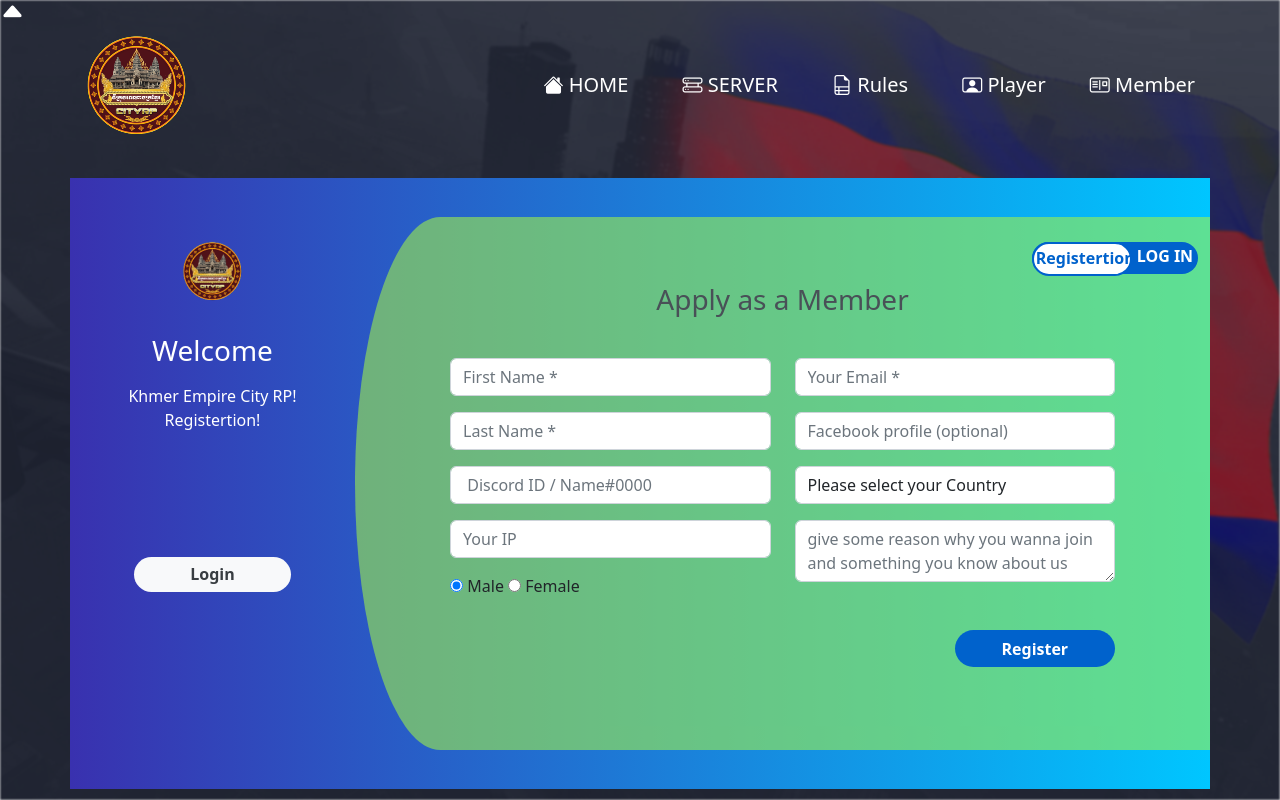
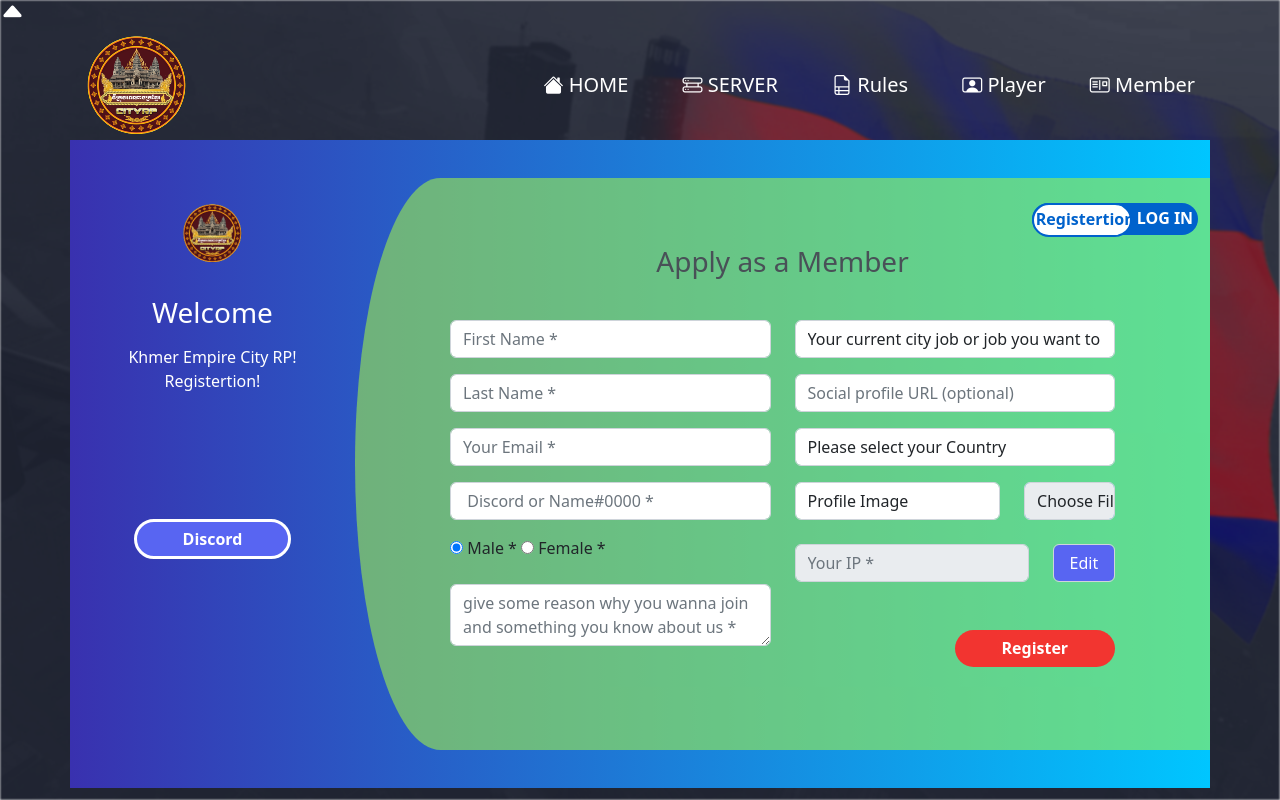
Before and after one commit to meassamrong/khmer_empire_web, a PHP site: page /member.php in a window 1280 px wide. Run offline with PHP 8.4, Linux system fonts and the light colour scheme; some libraries are stand-ins or nearby versions; some web fonts are replaced.

Commit message:
update member registeration

```diff
--- a/css/register.css
+++ b/css/register.css
@@ -1,9 +1,7 @@
 .register {
     background: -webkit-linear-gradient(left, #3931af, #00c6ff);
-    margin-top: 3%;
     padding: 3%;
 }
-
 .register-left {
     text-align: center;
     color: #fff;
@@ -117,3 +115,17 @@
     margin-bottom: -15%;
     color: #495057;
 }
+#discordbtn {
+    background-color: #5865f2;
+    border: solid 3px #fff;
+    color: #fff;
+}
+#discordbtn:hover{
+    background-color: #7580fa;
+}
+#discord_weget {
+    position: absolute;
+    bottom: 5%;
+    left: 2%;
+    visibility: hidden;
+}
--- /dev/null
+++ b/js/members.js
@@ -0,0 +1,60 @@
+$.get('https://www.cloudflare.com/cdn-cgi/trace', function(data) {
+  // Convert key-value pairs to JSON
+  // https://stackoverflow.com/a/39284735/452587
+  data = data.trim().split('\n').reduce(function(obj, pair) {
+    pair = pair.split('=');
+    return obj[pair[0]] = pair[1], obj;
+  }, {});
+  $("#clientIP").val(data.ip);
+  $("#useClientIP").val(data.ip);
+});
+$("#clientIP").on('input', function(){
+  $("#useClientIP").val($("#clientIP").val())
+})
+
+var currentDiscord = 0;
+$("#discordbtn").on('click', function(){
+   if(currentDiscord == 0){
+    $("#discord_weget").css('visibility', 'visible')
+    currentDiscord ++;
+   }else {
+    $("#discord_weget").css('visibility', 'hidden')
+    currentDiscord = 0;
+   }
+})
+var currentValueEditIP = 0;
+$("#editeIP").css('background-color', '#5865f2')
+$("#editeIP").on('click', function(){
+  if(currentValueEditIP == 0){
+    $("#editeIP").css('background-color', '#fd2828ed')
+    $("#clientIP").prop( "disabled", false );
+    currentValueEditIP ++;
+  }else {
+    $("#clientIP").prop( "disabled", true );
+    $("#editeIP").css('background-color', '#5865f2')
+    currentValueEditIP = 0;
+  }
+});
+
+$("#btnsubmits").css('background-color', '#fd2828ed');
+
+// Example starter JavaScript for disabling form submissions if there are invalid fields
+(function () {
+  'use strict'
+
+  // Fetch all the forms we want to apply custom Bootstrap validation styles to
+  var forms = document.querySelectorAll('.needs-validation')
+
+  // Loop over them and prevent submission
+  Array.prototype.slice.call(forms)
+    .forEach(function (form) {
+      form.addEventListener('submit', function (event) {
+        if (!form.checkValidity()) {
+          event.preventDefault()
+          event.stopPropagation()
+        }
+
+        form.classList.add('was-validated')
+      }, false)
+    })
+})()
--- a/member.php
+++ b/member.php
@@ -25,7 +25,7 @@
                 <img src="img/myLogo.png" alt="" />
                 <h3>Welcome</h3>
                 <p>Khmer Empire City RP! Registertion!</p>
-                <input type="submit" name="" value="Login" /><br />
+                <input type="submit" id="discordbtn" name="" value="Discord" /><br />
             </div>
             <div class="col-md-9 register-right">
                 <ul class="nav nav-tabs nav-justified" id="myTab" role="tablist">
@@ -39,42 +39,56 @@
                 <div class="tab-content" id="myTabContent">
                     <div class="tab-pane fade show active" id="home" role="tabpanel" aria-labelledby="home-tab">
                         <h3 class="register-heading">Apply as a Member</h3>
+                            <form action="registered.php" method="POST" novalidate class="needs-validation" enctype="multipart/form-data">
                                 <div class="row register-form">
                                     <div class="col-md-6">
                                         <div class="form-group">
-                                    <input type="text" class="form-control" placeholder="First Name *" value="" />
+                                            <input type="text" name="firstname" id="firstnames" class="form-control required" required placeholder="First Name *" value="" />
                                         </div>
                                         <div class="form-group">
-                                    <input type="text" class="form-control" placeholder="Last Name *" value="" />
+                                            <input type="text" name="lastname" id="lastnames" class="form-control required" required placeholder="Last Name *" value="" />
                                         </div>
                                         <div class="form-group">
-                                    <input type="text" class="form-control" placeholder=" Discord ID / Name#0000" value="" />
+                                            <input type="email" name="pemail" id="pemails" class="form-control required" required placeholder="Your Email *" value="" />
                                         </div>
                                         <div class="form-group">
-                                    <input type="text" class="form-control" placeholder="Your IP" value="" />
+                                            <input type="text" name="pdiscordid" id="pdiscordids" class="form-control required" required placeholder=" Discord or Name#0000 *" value="" />
                                         </div>
                                         <div class="form-group">
                                             <div class="maxl">
                                                 <label class="radio inline">
                                                     <input type="radio" name="gender" value="male" checked>
-                                            <span> Male </span>
+                                                    <span> Male *</span>
                                                 </label>
                                                 <label class="radio inline">
                                                     <input type="radio" name="gender" value="female">
-                                            <span>Female </span>
+                                                    <span>Female *</span>
                                                 </label>
                                             </div>
+                                        </div>
+                                        <div class="form-group">
+                                                <textarea type="text" require name="reason" id="reasons" cols="10" rows="2" class="form-control required" required placeholder="give some reason why you wanna join and something you know about us *"></textarea>
                                         </div>
                                     </div>
                                     <div class="col-md-6">
                                         <div class="form-group">
-                                    <input type="email" class="form-control" placeholder="Your Email *" value="" />
+                                            <select name="cityjob" id="cityjobs" required class="form-control required" >
+                                                <option class="hidden" selected disabled>Your current city job or job you want to apply </option>
+                                                <option value="UnEmployed">unEmployed</option>
+                                                <option value=Police">Police</option>
+                                                <option value="Ambulance">Ambulance</option>
+                                                <option value="Mechanic">Mechanic</option>
+                                                <option value="Car Dealer">Car Dealer</option>
+                                                <option value="Real Estate">Real Estate</option>
+                                                <option value="Lawyer">Lawyer</option>
+                                                <option value="Gangster">Gangster</option>
+                                            </select>
                                         </div>
                                         <div class="form-group">
-                                    <input type="url" minlength="10" maxlength="10" name="txtEmpPhone" class="form-control" placeholder="Facebook profile (optional)" value="" />
+                                            <input type="url" name="pprofileurl" class="form-control" placeholder="Social profile URL (optional)" value="" />
                                         </div>
                                         <div class="form-group">
-                                    <select class="form-control">
+                                            <select class="form-control" name="country" id="countrys" required>
                                                 <option class="hidden" selected disabled>Please select your Country</option>
                                                 <option value="Åland Islands">Åland Islands</option>
                                                 <option value="Albania">Albania</option>
@@ -321,13 +335,27 @@
                                                 <option value="Zimbabwe">Zimbabwe</option>
                                             </select>
                                         </div>
-                                <div class="form-group">
-                                    <!-- <textarea type="text" class="form-control" placeholder="give some reason why you come here">  -->
-                                        <textarea type="text" name="" id="" cols="10" rows="2" class="form-control" placeholder="give some reason why you wanna join and something you know about us"></textarea>
+                                        <div class="row">
+                                            <div class="form-group col-8">
+                                                <label for="playerprofileimage" class="form-control">Profile Image</label>
                                             </div>
-                                <input type="submit" class="btnRegister" value="Register" />
+                                            <div class="form-group col-4">
+                                                <input type="file" name="playerprofileimage" id="playerprofileimages" required accept="image/png, image/gif, image/jpeg" class="form-control bg bg-primary" placeholder="your images" value="" />
                                             </div>
                                         </div>
+                                        <div class="row">
+                                            <div class="form-group col-9">
+                                                <input type="text" id="clientIP"  required class="form-control" disabled placeholder="Your IP *"/>
+                                                <input type="text" id="useClientIP" hidden name="clientip">
+                                            </div>
+                                            <div class="form-group col-3">
+                                                <input type="button" id="editeIP" class="form-control text-white"value="Edit" />
+                                            </div>
+                                        </div>
+                                        <input type="submit" name="btnsubmit" id="btnsubmits" class="btnRegister" value="Register" />
+                                    </div>
+                                </div>
+                            </form>
                     </div>
                     <div class="tab-pane fade show" id="profile" role="tabpanel" aria-labelledby="profile-tab">
                         <h3 class="register-heading">MEMBER LOG-IN</h3>
@@ -348,8 +376,9 @@
                 </div>
             </div>
         </div>
-
     </div>
+    <iframe id="discord_weget" src="https://discord.com/widget?id=1017414811933474847&theme=dark" width="300" height="400" allowtransparency="true" frameborder="0" sandbox="allow-popups allow-popups-to-escape-sandbox allow-same-origin allow-scripts"></iframe>
     <script src="main.js"></script>
+    <script src="js/members.js"></script>
 </body>
 </html>
```
Also changed, not shown: css/membercard_registered.css (added, +25 -0 lines), php/php_config.php (+11 -1 lines), registered.php (added, +77 -0 lines), js/member-registered.js (added). Lines whose indentation alone changed are shown as unchanged.
